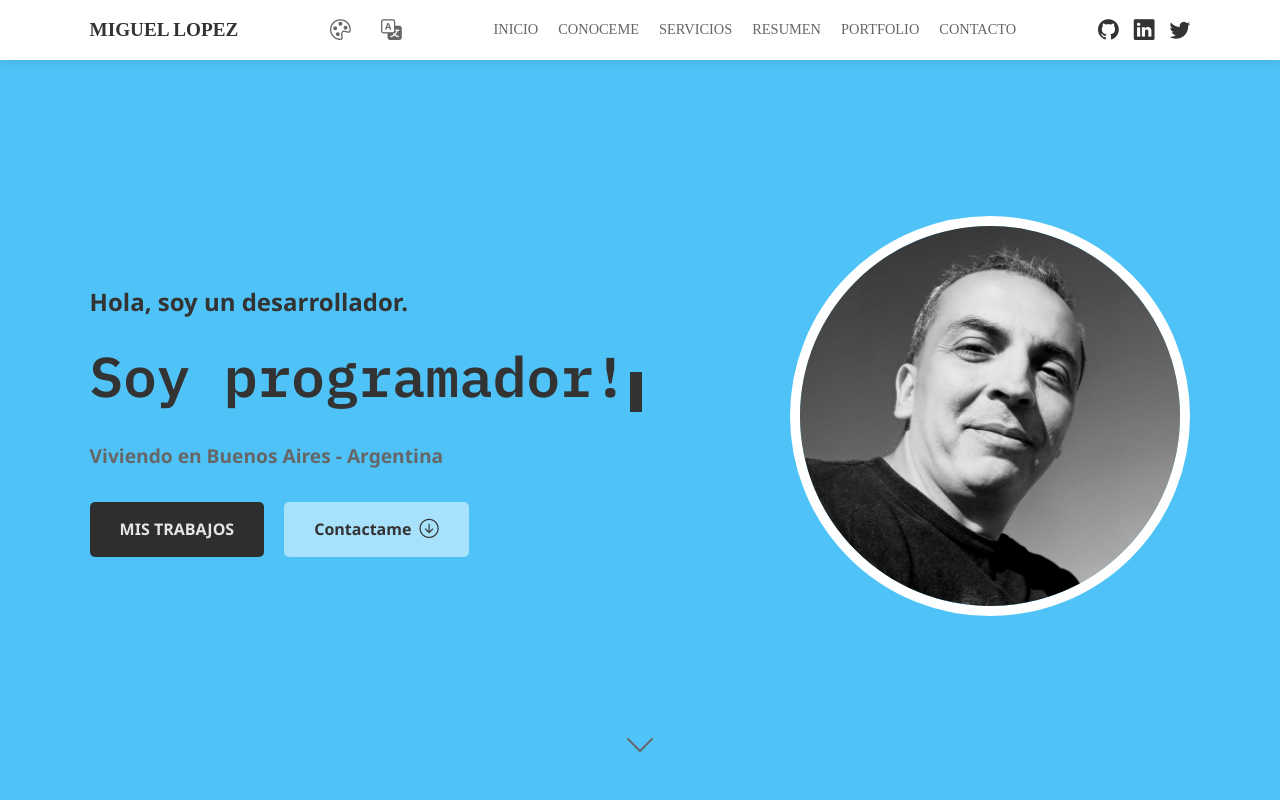
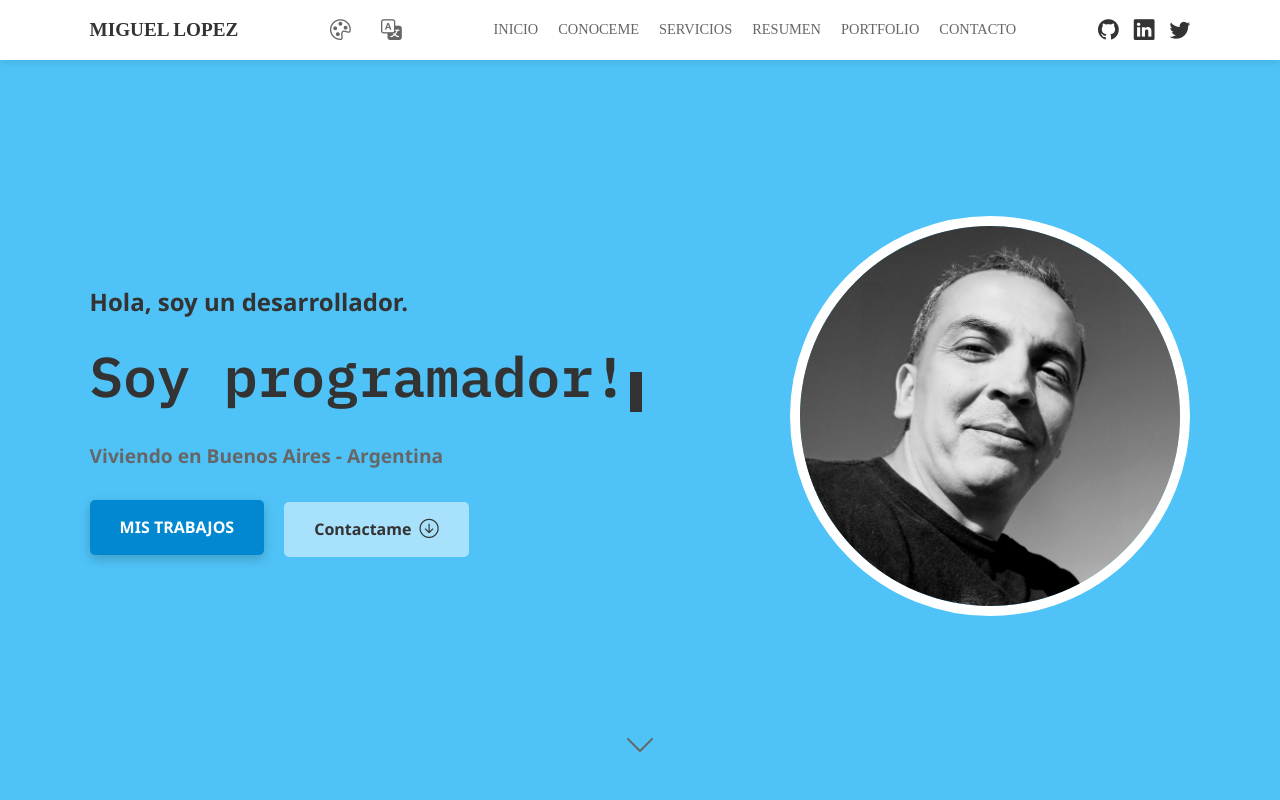
Before and after one commit to Mianlo2386/MianloDev, a React (Vite) app: page / in a window 1280 px wide. In both pictures the pointer is over the link "MIS TRABAJOS". Shown: the top 800 px of the page. Built offline with nearby package versions, Linux system fonts and the light colour scheme; a web font is replaced by a local one.

Commit message:
fix: subtle hover effect on primary button

```diff
--- a/src/components/Hero.css
+++ b/src/components/Hero.css
@@ -77,8 +77,9 @@
 }
 
 .btn-primary:hover {
-  background: var(--text-primary);
-  filter: brightness(0.9);
+  background: var(--secondary);
+  transform: translateY(-2px);
+  box-shadow: 0 4px 12px rgba(0, 0, 0, 0.2);
 }
 
 .btn-secondary {
```
